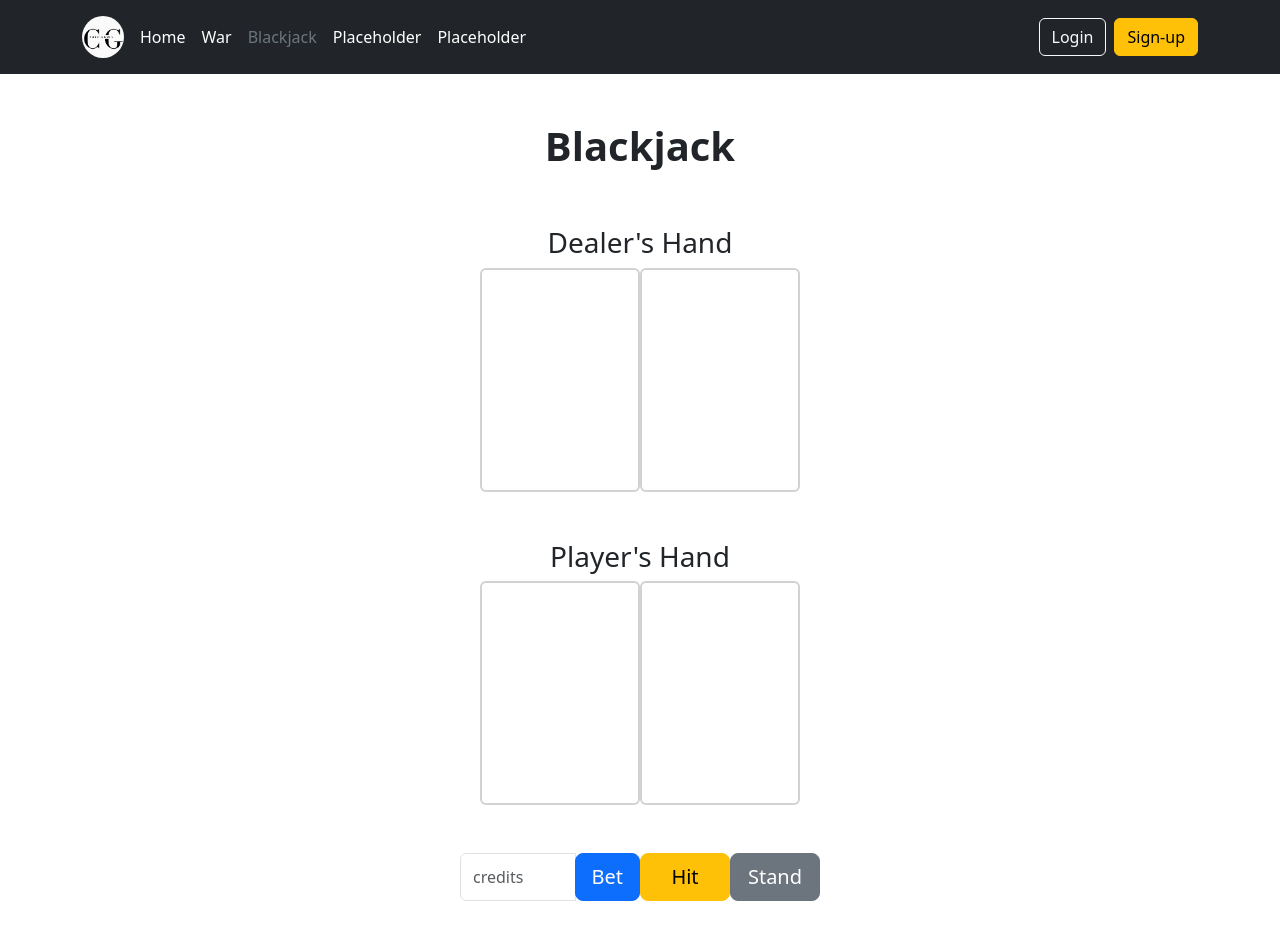
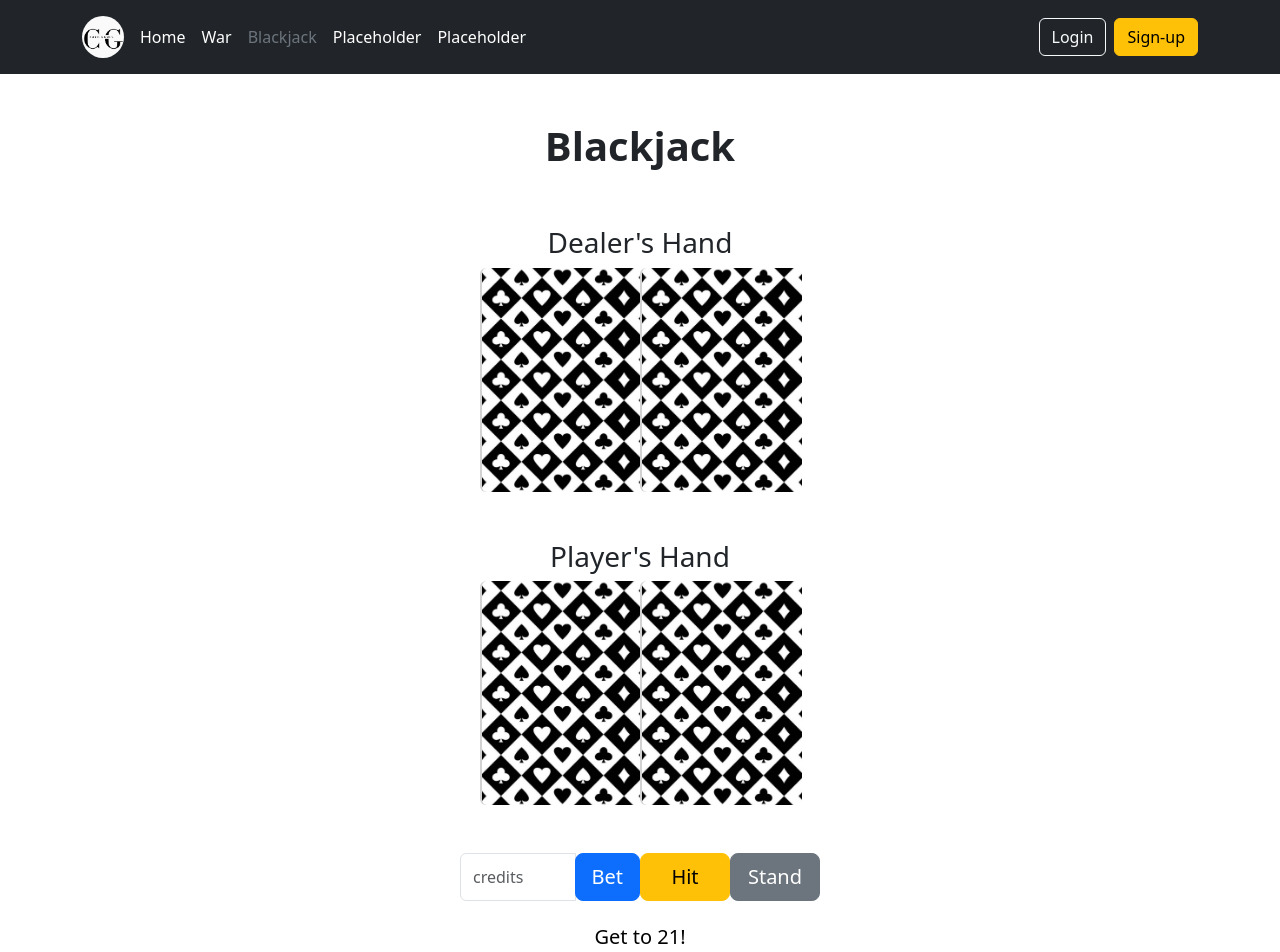
Before and after one commit to cgwol/Card-Games, a React (Vite) app: page /blackjack in a window 1280 px wide. Shown: the top 952 px of the page. Before the commit the page ends 901 px from the top, so only its background shows below. Built offline with nearby package versions, Linux system fonts and the light colour scheme.

Commit message:
game started functioning

```diff
--- a/src/pages/Blackjack.jsx
+++ b/src/pages/Blackjack.jsx
@@ -1,9 +1,26 @@
+import { useState } from 'react';
 import { startGame } from '../utils/blackjack.js'
+import cardBack from '../assets/card-back2.jpg'
 
 startGame()
 
 
 export default function Blackjack() {
+
+    const [gameState, setGameState] = useState({
+        dealerHand: [],
+        playerHand: [],
+        deck: [],
+        bet: 0,
+        status: [{ text: 'Get to 21!', color: 'black' }],
+        isGameStarted: false,
+        isGameEnded: false,
+
+    });
+
+    const handleStartGame = () => {
+        setGameState(startGame())
+    }
 
     return (
         <div className='d-flex flex-column align-items-center mt-5'>
@@ -15,10 +32,16 @@ export default function Blackjack() {
                 <div className='d-flex flex-row justify-content-center' id='dealer'>
 
                     <div className='card justify-content-center border-2' style={{ width: '160px', height: '224px' }}>
-
+                        {
+                            !gameState.isGameStarted ? (<img className="card-img" src={cardBack} alt="logo" style={{ width: '160px', height: '224px', objectFit: 'cover' }} />)
+                                : <h5 className='text-center' style={{ color: `${gameState.dealerHand[0].color}` }}>{gameState.dealerHand[0].rank}{gameState.dealerHand[0].suit}</h5>
+                        }
                     </div>
                     <div className='card justify-content-center border-2' style={{ width: '160px', height: '224px' }}>
-
+                        {
+                            !gameState.isGameStarted ? (<img className="card-img" src={cardBack} alt="logo" style={{ width: '160px', height: '224px', objectFit: 'cover' }} />)
+                                : <h5 className='text-center' style={{ color: `${gameState.dealerHand[1].color}` }}>{gameState.dealerHand[1].rank}{gameState.dealerHand[1].suit}</h5>
+                        }
                     </div>
 
 
@@ -28,10 +51,16 @@ export default function Blackjack() {
                 <div className='d-flex flex-row justify-content-center' id='dealer'>
 
                     <div className='card justify-content-center border-2' style={{ width: '160px', height: '224px' }}>
-
+                        {
+                            !gameState.isGameStarted ? (<img className="card-img" src={cardBack} alt="logo" style={{ width: '160px', height: '224px', objectFit: 'cover' }} />)
+                                : <h5 className='text-center' style={{ color: `${gameState.playerHand[0].color}` }}>{gameState.playerHand[0].rank}{gameState.playerHand[0].suit}</h5>
+                        }
                     </div>
                     <div className='card justify-content-center border-2' style={{ width: '160px', height: '224px' }}>
-
+                        {
+                            !gameState.isGameStarted ? (<img className="card-img" src={cardBack} alt="logo" style={{ width: '160px', height: '224px', objectFit: 'cover' }} />)
+                                : <h5 className='text-center' style={{ color: `${gameState.playerHand[1].color}` }}>{gameState.playerHand[1].rank}{gameState.playerHand[1].suit}</h5>
+                        }
                     </div>
 
 
@@ -44,7 +73,7 @@ export default function Blackjack() {
                         <div className='input-group-append'>
                             <button
                                 id='start-game'
-                                onClick={{}}
+                                onClick={handleStartGame}
                                 className='btn btn-primary btn-lg'
                                 type='button'
                             >Bet
@@ -54,7 +83,7 @@ export default function Blackjack() {
 
                     <button
                         id='hit-button'
-                        onClick={{}}
+                        // onClick={}
                         className='btn btn-warning btn-lg'
                         style={{ width: '90px' }}
                         type='button'
@@ -63,7 +92,7 @@ export default function Blackjack() {
 
                     <button
                         id='stand-button'
-                        onClick={{}}
+                        // onClick={}
                         className='btn btn-secondary btn-lg'
                         style={{ width: '90px' }}
                         type='button'
@@ -72,6 +101,15 @@ export default function Blackjack() {
 
 
                 </div>
+                <div className="mt-4 text-center" id="status">
+                    <h5 aria-live="polite">
+                        {gameState.status.map((part, index) => (
+                            <span key={index} style={part.color ? { color: part.color } : {}}>
+                                {part.text}
+                            </span>
+                        ))}
+                    </h5>
+                </div>
 
             </div>
 
--- a/src/pages/Error.jsx
+++ b/src/pages/Error.jsx
@@ -3,7 +3,7 @@ import logo from '../assets/templogo.png'
 
 const Error = () => {
 
-    const [countdown, setCountdown] = useState(5);
+    const [countdown, setCountdown] = useState(9999);
 
     useEffect(() => {
         const timer = setInterval(() => {
--- a/src/utils/blackjack.js
+++ b/src/utils/blackjack.js
@@ -23,7 +23,7 @@ export const getHandValue = (hand) =>{
     return value;
 }
 
-export const startGame = () => {
+export const startGame = (bet) => {
     let deck = createDeck();
     deck = shuffleDeck(deck);
     let data = dealCards(deck)
@@ -39,6 +39,16 @@ export const startGame = () => {
     // console.log(deck)
 
     console.log(getHandValue(playerHand))
+
+    return {
+        dealerHand: dealerHand,
+        playerHand: playerHand,
+        deck: deck,
+        bet: bet,
+        status: [{ text: 'Game started', color: 'black' }],
+        isGameStarted: true,
+        isGameEnded: false,
+    }
 
 }
 
```
